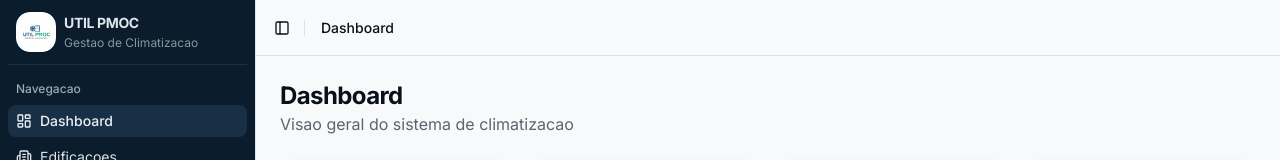
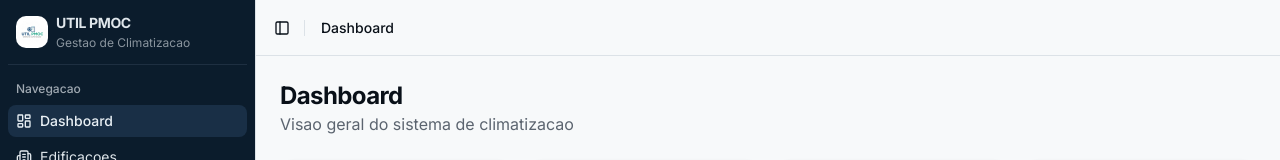
Before and after one commit to proFernandojs/UtilPmoc, a Next.js app: page / in a window 1280 px wide. Shown: the top 160 px of the page. Built offline with nearby package versions, Linux system fonts and the light colour scheme.

Commit message:
Voutou o logo para o tamanho 8

```diff
--- a/components/app-sidebar.tsx
+++ b/components/app-sidebar.tsx
@@ -56,11 +56,11 @@ export function AppSidebar() {
               onClick={() => setActivePage("dashboard")}
               className="cursor-pointer"
             >
-              <div className="flex items-center justify-center size-10 rounded-xl overflow-hidden bg-sidebar-primary">
+              <div className="flex items-center justify-center size-8 rounded-lg overflow-hidden bg-sidebar-primary">
                 <img
                   src="/images/logo-util-pmoc.jpg"
                   alt="UTIL PMOC"
-                  className="size-10 rounded-xl object-cover"
+                  className="size-8 object-cover"
                 />
               </div>
               <div className="flex flex-col gap-0.5 leading-none">
```
